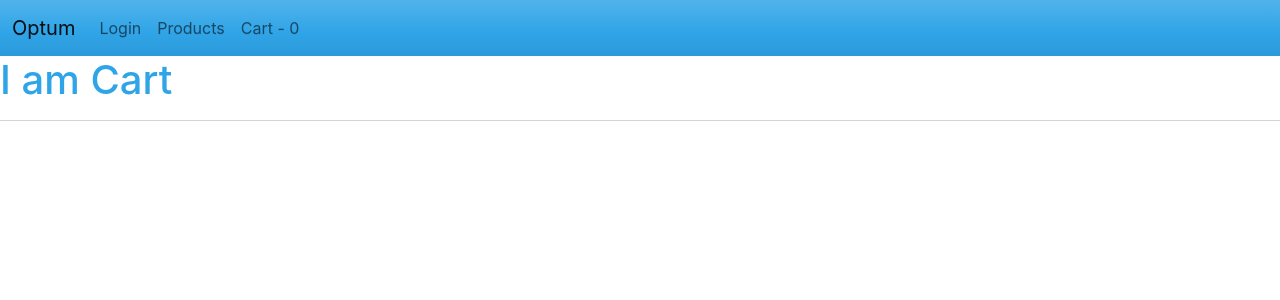
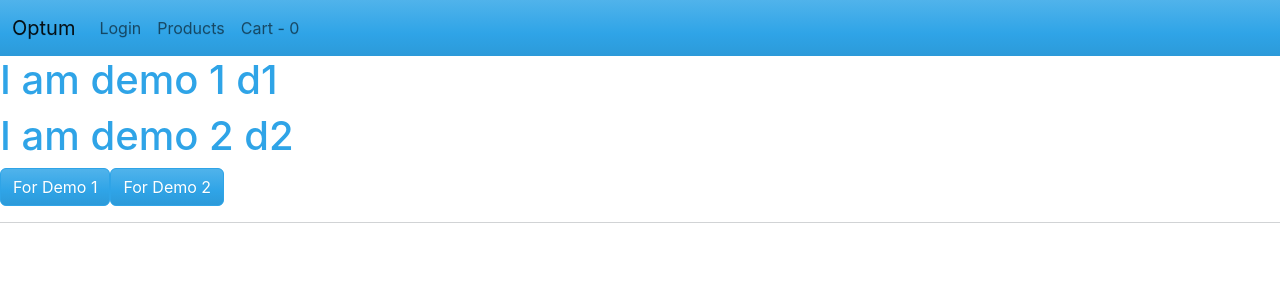
Before and after one commit to kiran-blockchain/optum-react-nov, a React (Create React App) app in the folder demoapp/: page /cart in a window 1280 px wide. Shown: the top 300 px of the page. Built offline with nearby package versions, Linux system fonts and the light colour scheme.

Commit message:
added code

```diff
--- a/demoapp/src/App.js
+++ b/demoapp/src/App.js
@@ -25,10 +25,10 @@ const App = (props) => {
   }
   return (
     <CartContext.Provider
-    value={{
+     value={{
       items:cartItems,
-    setCartItems:addToCart
-    }} >
+    setCartItems:addToCart}}
+    >
       <div>
         <Header />
         <AppRoutes />
--- /dev/null
+++ b/demoapp/src/components/Demo1.js
@@ -0,0 +1,8 @@
+import { memo } from "react";
+
+export const Demo1 = memo((props) => {
+    console.log("Demo 1 called");
+    return (
+        <h1>I am demo 1 {props.data1}</h1>
+    )
+});
--- /dev/null
+++ b/demoapp/src/components/Demo2.js
@@ -0,0 +1,6 @@
+export const Demo2 = (props) => {
+    console.log("Demo 2 called");
+    return (
+        <h1>I am demo 2 {props.data2}</h1>
+    )
+};
--- a/demoapp/src/components/Texbox.js
+++ b/demoapp/src/components/Texbox.js
@@ -1,4 +1,4 @@
-import { useState } from "react";
+import { memo, useState } from "react";
 
 const TextBox = (props) => {
     const config = props.inputConfig;
@@ -40,4 +40,4 @@ const TextBox = (props) => {
 // id
 // type
 
-export default TextBox;
+export default TextBox ;
--- a/demoapp/src/pages/Cart.js
+++ b/demoapp/src/pages/Cart.js
@@ -1,4 +1,22 @@
+import { useState } from "react";
+import { Demo1 } from "../components/Demo1";
+import { Demo2 } from "../components/Demo2";
+
 const Cart =()=>{
-    return <h1>I am Cart</h1>
+    const [demo1,setDemo1] = useState("d1")
+    const [demo2,setDemo2] = useState("d2")
+    return(
+        <div>
+            <Demo1 data1={demo1}/>
+            <Demo2 data2={demo2}/>
+            <button className="btn btn-primary"
+            onClick={e=>{
+                setDemo1("I am d1")
+            }}>For Demo 1</button>
+            <button className="btn btn-primary" onClick={e=>{
+                setDemo2("i am d2")
+            }}>For Demo 2</button>
+        </div>
+    )
 }
 export default Cart;
```
